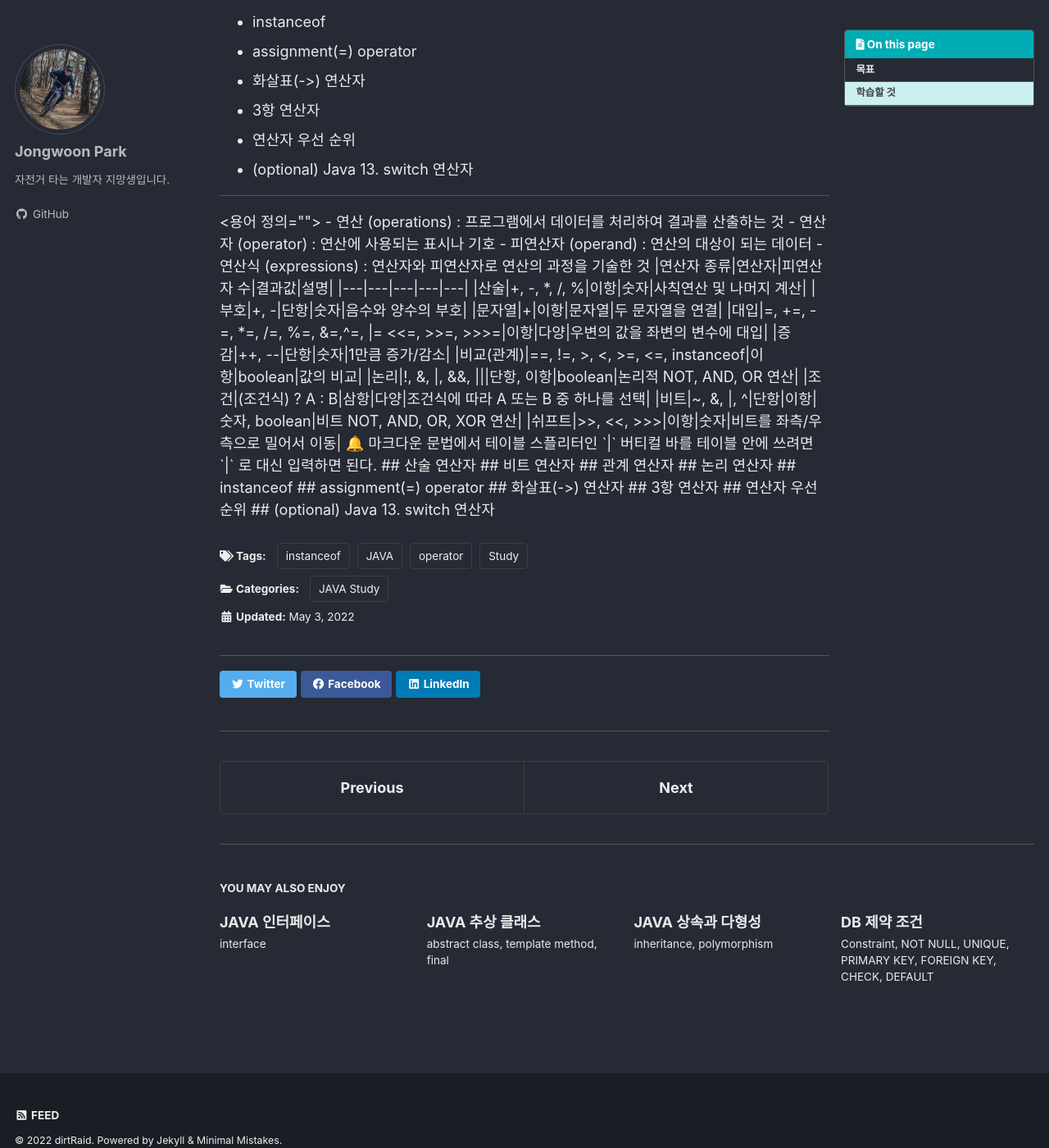
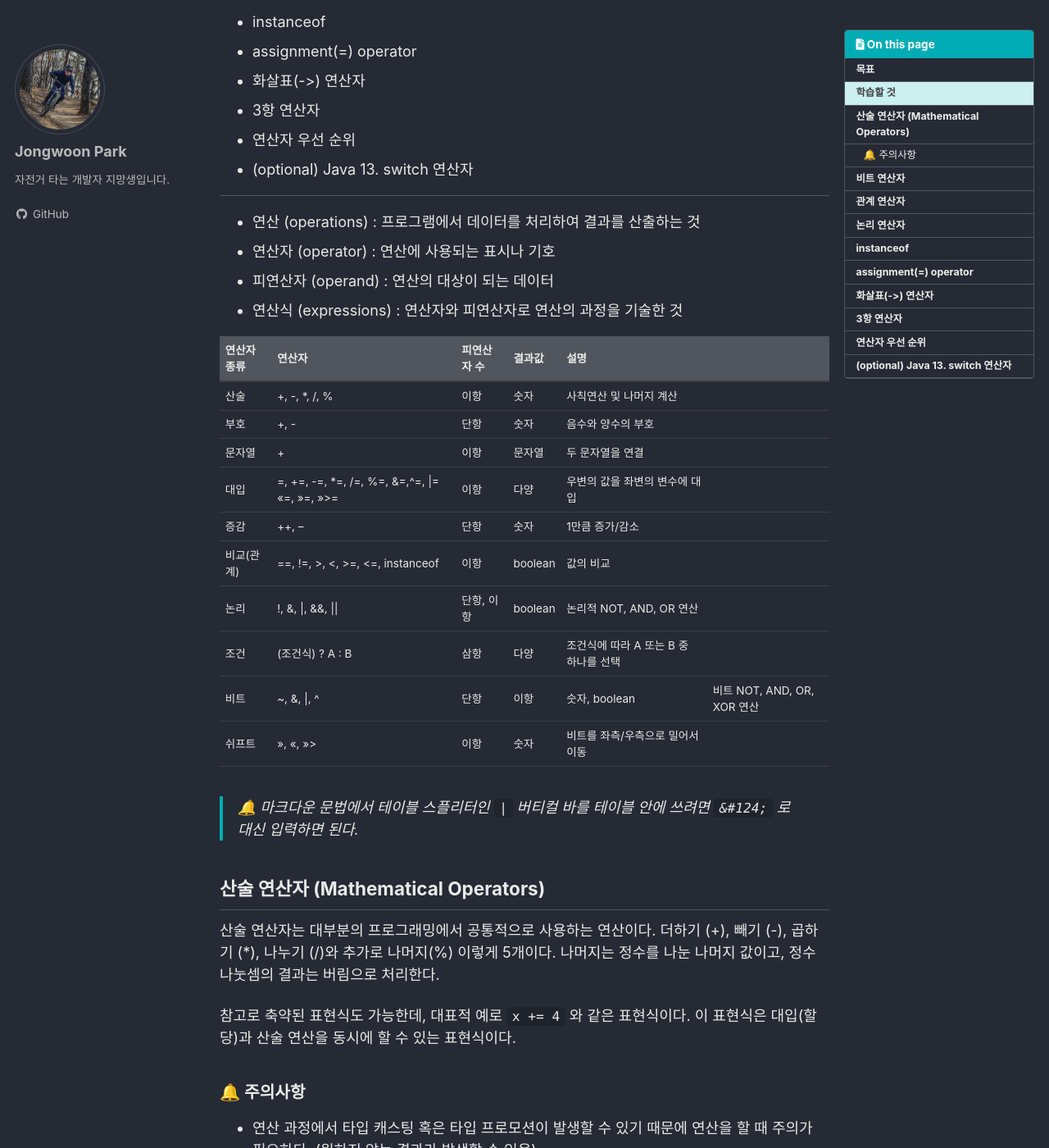
Before and after one commit to nortiz1349/dirtRaid, a Jekyll site: the page built from _posts/2022-05-03-javaStudy_week3.md, in a window 1280 px wide and 1400 px high, scrolled down 489 px. Shown: the whole window at 82% size. Built offline with Jekyll 4.4.1, drawn with Linux system fonts in a browser that asks for light colours; cached includes are drawn as plain includes; emoji names are drawn with the system emoji font; some web fonts are replaced; some of the changed text lies outside the part shown.

Commit message:
자바스터디 산술연산자

````diff
--- a/_posts/2022-05-03-javaStudy_week3.md
+++ b/_posts/2022-05-03-javaStudy_week3.md
@@ -18,7 +18,7 @@ date: 2022-05-03
 
 ## 목표
 
-자바가 제공하는 다양한 연산자를 학습하세요.
+자바가 제공하는 다양한 연산자를 학습해보자.
 
 ## 학습할 것
 
@@ -34,8 +34,6 @@ date: 2022-05-03
 - (optional) Java 13. switch 연산자
 
 ---
-
-<용어 정의>
 
 - 연산 (operations) : 프로그램에서 데이터를 처리하여 결과를 산출하는 것
 - 연산자 (operator) : 연산에 사용되는 표시나 기호
@@ -55,9 +53,93 @@ date: 2022-05-03
 |비트|~, &, &#124;, ^|단항|이항|숫자, boolean|비트 NOT, AND, OR, XOR 연산|
 |쉬프트|>>, <<, >>>|이항|숫자|비트를 좌측/우측으로 밀어서 이동|
 
-:bell: 마크다운 문법에서 테이블 스플리터인 `|` 버티컬 바를 테이블 안에 쓰려면 `&#124;` 로 대신 입력하면 된다.
+>:bell: 마크다운 문법에서 테이블 스플리터인 `|` 버티컬 바를 테이블 안에 쓰려면 `&#124;` 로 대신 입력하면 된다.
 
-## 산술 연산자
+## 산술 연산자 (Mathematical Operators)
+
+산술 연산자는 대부분의 프로그래밍에서 공통적으로 사용하는 연산이다. 더하기 (+),  빼기 (-), 곱하기 (*), 나누기 (/)와 추가로 나머지(%) 이렇게 5개이다. 나머지는 정수를 나눈 나머지 값이고, 정수 나눗셈의 결과는 버림으로 처리한다.
+
+참고로 축약된 표현식도 가능한데, 대표적 예로 `x += 4` 와 같은 표현식이다. 이 표현식은 대입(할당)과 산술 연산을 동시에 할 수 있는 표현식이다.
+
+### :bell: 주의사항
+
+- 연산 과정에서 타입 캐스팅 혹은 타입 프로모션이 발생할 수 있기 때문에 연산을 할 때 주의가 필요하다. (원하지 않는 결과가 발생할 수 있음)
+
+  ```java
+  int v1 = 5;
+  int v2 = 2;
+  byte result1 = v1 + v2;
+  // 정수와 정수의 연산 결과는 정수이므로 int 타입으로 결과 값이 저장된다.
+  int result2 = v1 / v2;
+  // 결과는 2.5 이지만 소수점 버림되어 int 타입 2 가 저장된다.
+  int result3 = (double) v1 / v2;
+  // 타입캐스팅을 통해 2.5를 얻을 수 있다.
+  ```
+
+- 결과 값 산출시 Overflow 에 주의한다.
+
+  ```java
+  int x = 1_000_000;
+  int y = 1_000_000;
+  int z = x * y;
+  // 1_000_000_000_000, int타입에 수용 가능한 숫자는 약 21억까지다.
+  // 에러가 발생하는 것이 아니라 쓰레기 값이 나온다.
+  ```
+
+- 정확한 계산은 정수를 사용하는 것이 좋다.
+
+  ```java
+  int x = 1;
+  double y = 0.1;
+  int z = 7;
+
+  double result = x - (y * z);
+  // 1 - (0.1 * 7) = 0.3
+  // 실제 result 출력은 0.2999999....
+  ```
+
+  이진 포맷의 가수를 사용하는 부동소수점 타입(float, double)은 0.1을 정확히 표현할 수 없어 근사치로 처리하기 때문이다.
+
+- NaN, Infinity 연산에 주의한다. (우측 피연산자가 0인 경우)
+
+  |연산자|결과|결과 검사 메서드|
+  |---|---|---|
+  |`/`|Infinity|`Double.isInfinite()`|
+  |`%`|NaN|`Double.isNaN()`|
+
+  ```java
+  public class Main {
+
+  public static void main(String[] args) {
+    int a = 5;
+    double b = 0.0;
+
+    double c = a / b;
+    double d = a % b;
+
+    System.out.println("Infinite 확인 : " + Double.isInfinite(c));
+    System.out.println("NaN 확인 : " + Double.isNaN(d));
+
+    // Infinite 및 NaN 연산 확인
+    System.out.println("c+2 = " + (c+2));
+    System.out.println("d+2 = " + (d+2));
+
+    // 연산 수행 조건문 사용
+    if(Double.isInfinite(c) || Double.isNaN(c)) {
+      System.out.println("값 산출 불가");
+      }
+      else {
+        System.out.println(c+2);
+    }
+  }
+  }
+  /* Infinite 확인 : true
+   * NaN 확인 : true
+   * c+2 = Infinity
+   * d+2 = NaN
+   * 값 산출 불가
+   */
+  ```
 
 ## 비트 연산자
 
````
